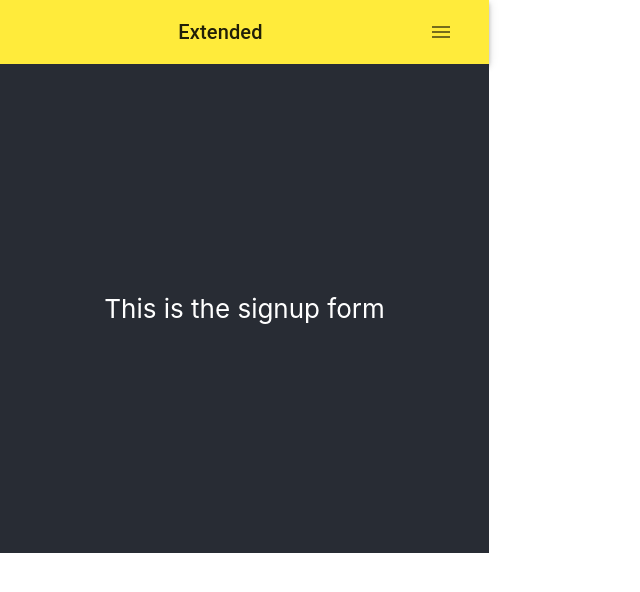
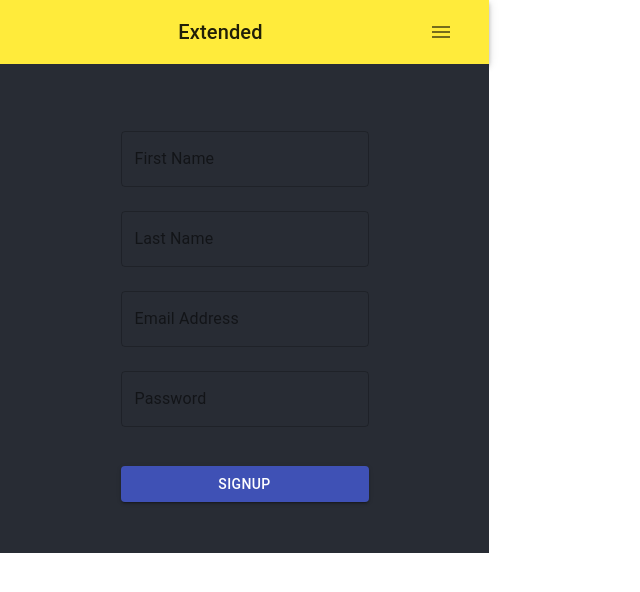
Before and after one commit to wdf-capstone-team-i/extended, a React (Create React App) app: page /signup in a window 1280 px wide. Shown: the top 592 px of the page, without its empty margins (0-640 px from the left). Built offline with nearby package versions, Linux system fonts and the light colour scheme.

Commit message:
Created signup form

```diff
--- a/src/components/SignupForm/SignupForm.js
+++ b/src/components/SignupForm/SignupForm.js
@@ -1,7 +1,58 @@
 import React from "react";
+import { TextField, Button } from "@material-ui/core";
+import { Link } from "react-router-dom";
 
 const SignupForm = (props) => {
-  return <div>This is the signup form</div>;
+  return (
+    <div>
+      <form>
+        <TextField
+          id="firstName"
+          label="First Name"
+          type="text"
+          variant="outlined"
+          margin="normal"
+          fullWidth
+        />
+        <br />
+
+        <TextField
+          id="lastName"
+          label="Last Name"
+          type="text"
+          variant="outlined"
+          margin="normal"
+          fullWidth
+        />
+        <br />
+
+        <TextField
+          id="email"
+          label="Email Address"
+          type="text"
+          variant="outlined"
+          margin="normal"
+          fullWidth
+        />
+        <br />
+        <TextField
+          id="password"
+          fullWidth
+          label="Password"
+          type="password"
+          variant="outlined"
+          margin="normal"
+        />
+        <br />
+        <br />
+        <Link className="messages" to="/messages">
+          <Button variant="contained" color="primary" fullWidth type="submit">
+            Signup
+          </Button>
+        </Link>
+      </form>
+    </div>
+  );
 };
 
 export default SignupForm;
```
